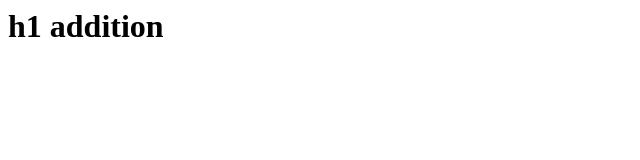
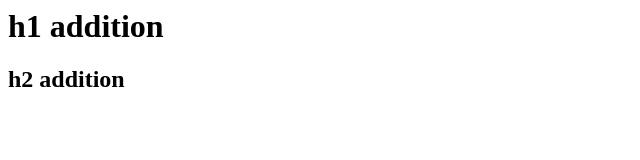
Before and after one commit to Charlotte-Naudin/helloWorld, a plain HTML site: page index.html in a window 1280 px wide. Shown: the whole page, without its empty margins (0-640 px from the left). Drawn offline with Linux system fonts and the light colour scheme.

Commit message:
Added h2

```diff
--- a/index.html
+++ b/index.html
@@ -3,5 +3,6 @@
   <title> New title </title>
   <body>
     <h1> h1 addition </h1>
+    <h2> h2 addition </h2>
   </body>
 </html>
```
